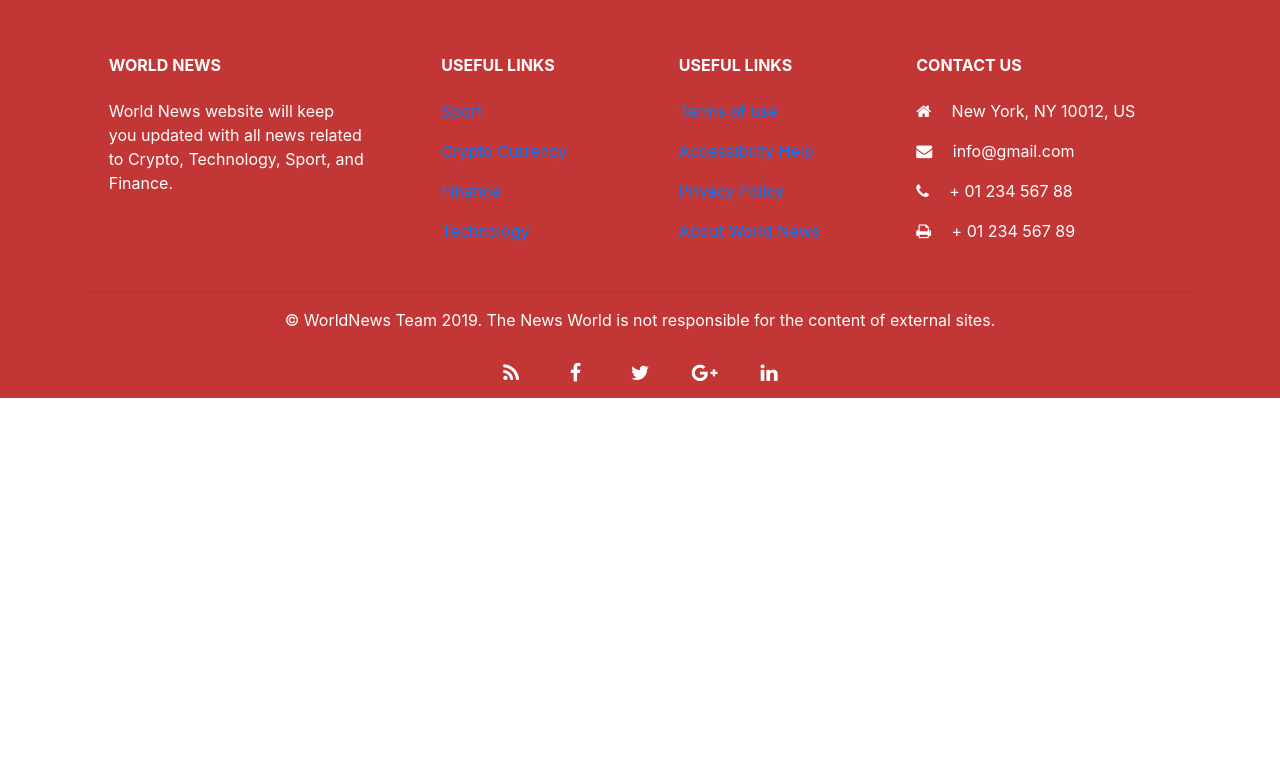
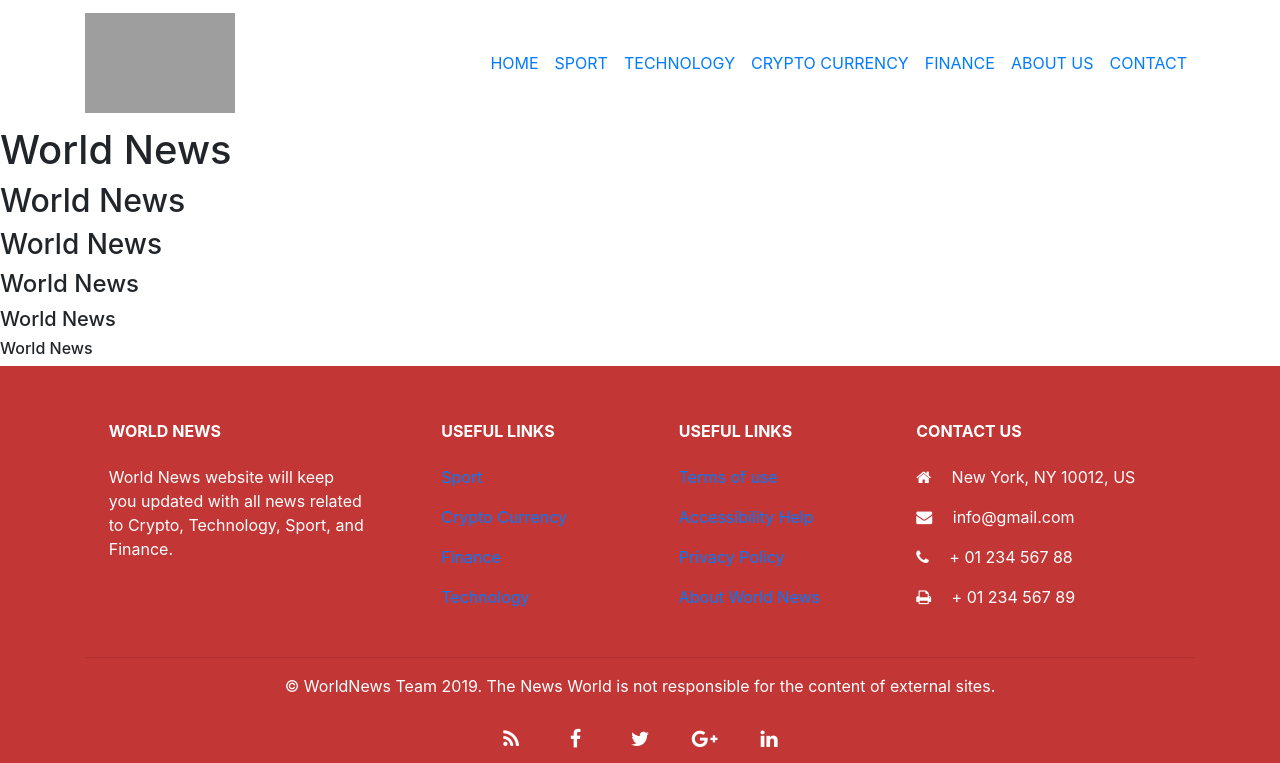
Before and after one commit to nagorniy95/WorldNews, a PHP site: page /views/index.php in a window 1280 px wide. Shown: the top 763 px of the page. Run offline with PHP 8.4, Linux system fonts and the light colour scheme; some libraries are stand-ins or nearby versions; grey boxes are pictures that could not be loaded.

Commit message:
added header&footer

```diff
--- a/root/css/style.css
+++ b/root/css/style.css
@@ -1,3 +1,12 @@
+/* Header  */
+.header-logo{
+	width: 150px;
+	height: 100px;
+}
+#header .nav-link{
+	text-transform: uppercase;
+}
+
 /* Footer Social Media Icons */
 ul.social-network {
 	list-style: none;
--- a/root/views/header.php
+++ b/root/views/header.php
@@ -21,5 +21,41 @@
 
 <body>
     <header id="header">
-
+        <nav class="navbar navbar-expand-lg static-top" style="background-color: #FFFFFF!important; color: white">
+            <div class="container">
+                <a class="navbar-brand" href="#">
+                    <img src="../../source/logo.png" alt="" class="header-logo">
+                </a>
+                <button class="navbar-toggler" type="button" data-toggle="collapse" data-target="#navbarResponsive" aria-controls="navbarResponsive" aria-expanded="false" aria-label="Toggle navigation">
+                    <span class="navbar-toggler-icon"></span>
+                </button>
+                <div class="collapse navbar-collapse" id="navbarResponsive">
+                    <ul class="navbar-nav ml-auto">
+                        <li class="nav-item active">
+                            <a class="nav-link" href="#">Home
+                            <span class="sr-only">(current)</span>
+                            </a>
+                        </li>
+                        <li class="nav-item">
+                            <a class="nav-link" href="#">Sport</a>
+                        </li>
+                        <li class="nav-item">
+                            <a class="nav-link" href="#">Technology</a>
+                        </li>
+                        <li class="nav-item">
+                            <a class="nav-link" href="#">Crypto Currency</a>
+                        </li>
+                        <li class="nav-item">
+                            <a class="nav-link" href="#">Finance</a>
+                        </li>
+                        <li class="nav-item">
+                            <a class="nav-link" href="#">About Us</a>
+                        </li>
+                        <li class="nav-item">
+                            <a class="nav-link" href="#">Contact</a>
+                        </li>
+                    </ul>
+                </div>
+            </div>
+        </nav>
     </header>
--- a/root/views/index.php
+++ b/root/views/index.php
@@ -7,6 +7,11 @@ include "../views/header.php";
 ?>
 <!--  ==================================== MAIN CONTENT AREA ==================================== -->
 
-
+<h1>World News</h1>
+<h2>World News</h2>
+<h3>World News</h3>
+<h4>World News</h4>
+<h5>World News</h5>
+<h6>World News</h6>
 <!-- ==================================== FOOTER ==================================== -->
 <?php include "../views/footer.php"; ?>
```
